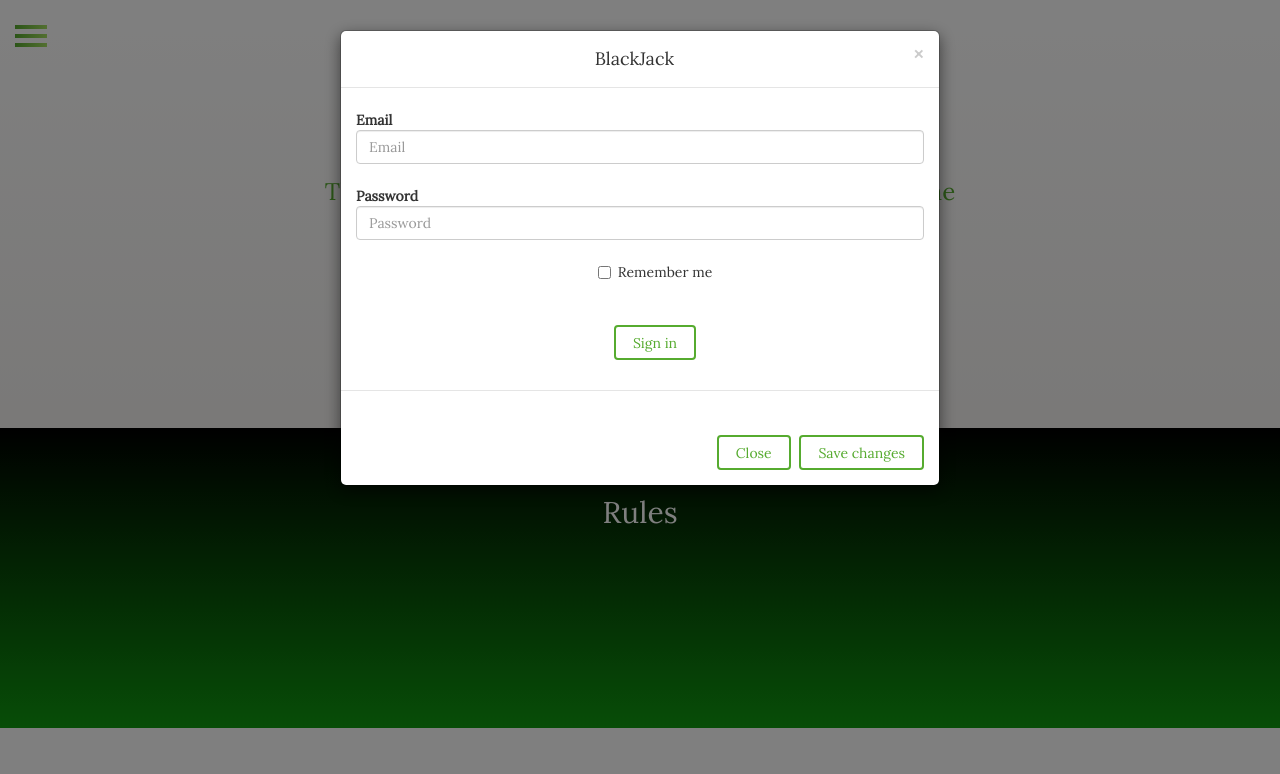
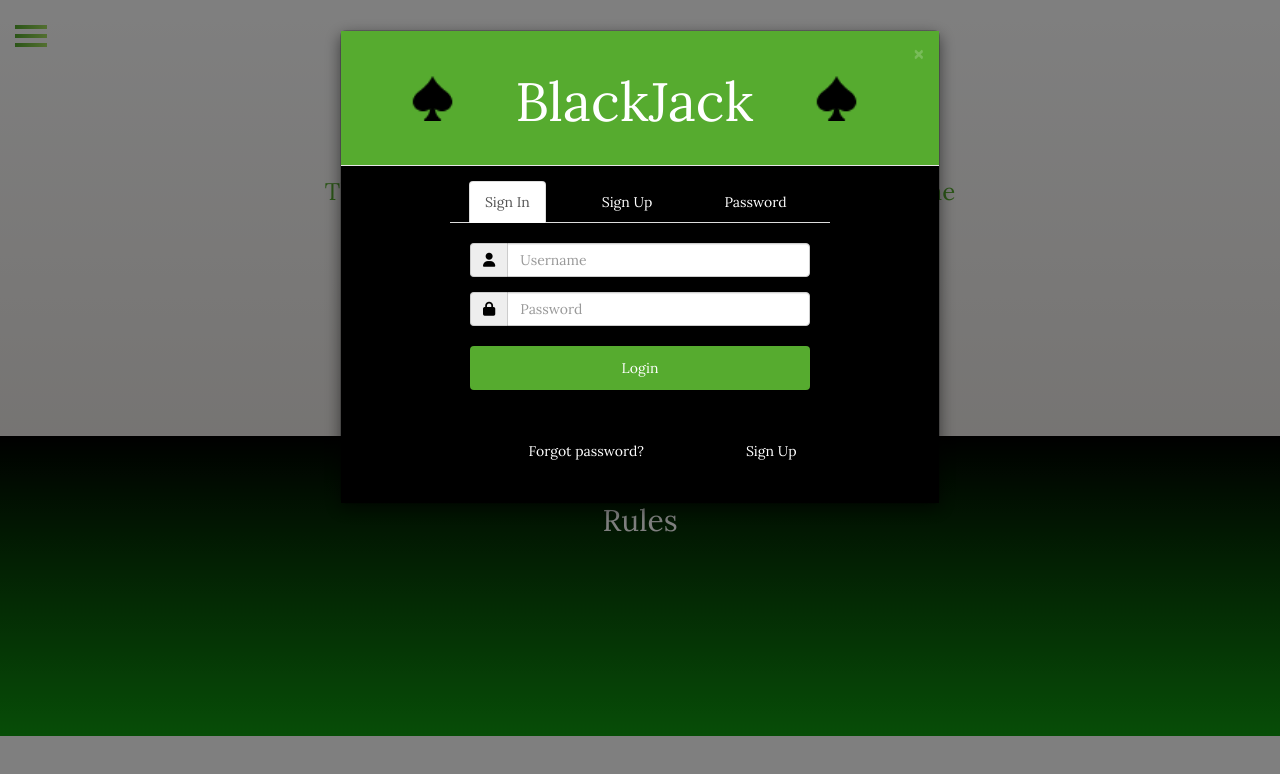
Before and after one commit to patrickloughrey/React-Blackjack, a plain HTML site: page public/index.html in a window 1280 px wide. Both pictures are taken after a click on the button "Play Now". Drawn offline with nearby package versions, Linux system fonts and the light colour scheme.

Commit message:
Styled the modal form

```diff
--- a/public/assets/css/style.css
+++ b/public/assets/css/style.css
@@ -28,6 +28,7 @@ html, body {
     background: #ece9e6; /* fallback for old browsers */
     background: -webkit-linear-gradient(to top, #ece9e6, #ffffff); /* Chrome 10-25, Safari 5.1-6 */
     background: linear-gradient(to top, #ece9e6, #ffffff); /* W3C, IE 10+/ Edge, Firefox 16+, Chrome 26+, Opera 12+, Safari 7+ */
+    overflow-y:hidden;
 }
 
 #wrapper.toggled {
@@ -337,15 +338,19 @@ h2 {
 }
 
 .btn {
-	padding-right: 3%;
-	padding-left: 3%;
-	padding-top:1%;
-	padding-bottom: 1%;
+	padding-right: 3.25%;
+	padding-left: 3.25%;
+	padding-top:1.25%;
+	padding-bottom: 1.25%;
 	margin-top: 5%;
 	background: transparent;
 	border: 2px solid #56ab2f;
 	color: #56ab2f;
 	cursor: pointer;
+}
+
+.btn-launch {
+  font-size: 18px;
 }
 
 .btn:hover {
@@ -381,22 +386,77 @@ li:hover {
   background: #000000; /* fallback for old browsers */
   background: -webkit-linear-gradient(to bottom, #000000, #0f9b0f); /* Chrome 10-25, Safari 5.1-6 */
   background: linear-gradient(to bottom, #000000, #0f9b0f); /* W3C, IE 10+/ Edge, Firefox 16+, Chrome 26+, Opera 12+, Safari 7+ */
+  height: 300px;
   margin: 0 auto;
-  height: 300px;
 }
 
 /*-------------------------------*/
 /*          Login Forms          */
 /*-------------------------------*/
 
-.modal-body .form-horizontal .col-sm-2,
-.modal-body .form-horizontal .col-sm-10 {
-    width: 100%
+.modal-body {
+  background-color:black;
 }
 
-.modal-body .form-horizontal .control-label {
-    text-align: left;
+.bt-login,.bt-login:hover, .bt-login:active, .bt-login:focus {
+    background-color: #56ab2f;
+    color: #ffffff;
+    padding-bottom: 10px;
+    padding-top: 10px;
+    transition: background-color 300ms linear 0s;
+    margin-top: 20px;
 }
-.modal-body .form-horizontal .col-sm-offset-2 {
-    margin-left: 15px;
+
+
+.login-tab {
+  margin: 0 auto;
+  max-width: 380px;
 }
+
+.login-modal-header {
+  background: #56ab2f;
+  color: #fff;
+}
+
+.login-modal-header .modal-title {
+  color: #fff;
+}
+
+.login-modal-header .close {
+  color: #fff;
+}
+
+.login-modal i {
+  color: #000;
+}
+
+.login-modal form {
+  max-width: 340px;
+}
+
+.tab-pane form {
+  margin: 0 auto;
+}
+.login-modal-footer{
+  margin-top:15%;
+  margin-bottom:8%;
+}
+
+a {
+  color: white;
+}
+
+a:hover {
+  color: #56ab2f;
+  text-decoration: none;
+}
+
+.modal-ul {
+  width:100%;
+  text-align:center;
+}
+
+#loginModalLabel {
+  text-align:center;
+  padding-top:7%;
+}
--- a/public/index.html
+++ b/public/index.html
@@ -7,6 +7,7 @@
 	<title> BlackJack </title>
 	<link href="https://fonts.googleapis.com/css?family=Lora" rel="stylesheet">
 	<link rel="stylesheet" href="https://maxcdn.bootstrapcdn.com/bootstrap/3.3.7/css/bootstrap.min.css" integrity="sha384-BVYiiSIFeK1dGmJRAkycuHAHRg32OmUcww7on3RYdg4Va+PmSTsz/K68vbdEjh4u" crossorigin="anonymous">
+	<link href="css/font-awesome.min.css" rel="stylesheet">
 	<link rel="stylesheet" href="./assets/css/style.css">
 </head>
 
@@ -61,84 +62,160 @@
 
 			<!-- Play Button & Modal -->
 			<div class="row">
-				<button type="button" class="btn btn-lg" data-toggle="modal" data-target="#myModal">
+				<button type="button" class="btn btn-launch" data-toggle="modal" data-target="#loginModal">
 						Play Now
       			</button>
+			</div>
 
-      			<!-- Modal -->
-				<div class="modal fade" id="myModal" tabindex="-1" role="dialog" aria-labelledby="myModalLabel"
-				aria-hidden="true">
+			<!-- -Login Modal -->
+		<div class="modal fade" id="loginModal" tabindex="-1" role="dialog" aria-labelledby="loginModalLabel" aria-hidden="true">
 			<div class="modal-dialog">
-        				<div class="modal-content">
-
-            			<!-- Modal Header -->
-            			<div class="modal-header">
-                			<button type="button" class="close" data-dismiss="modal">
-                       			<span aria-hidden="true">&times;</span>
-                       			<span class="sr-only">Close</span>
-                			</button>
-                			<h4 class="modal-title" id="myModalLabel"> BlackJack </h4>
+    			<div class="modal-content login-modal">
+      				<div class="modal-header login-modal-header">
+        				<button type="button" class="close" data-dismiss="modal" aria-label="Close"><span aria-hidden="true">&times;</span></button>
+        				<ul class="modal-ul">
+        					<li> <img src="./assets/img/024-spades.png" class="img-responsive"> </li>
+        					<li> <h1 class="modal-title text-center" id="loginModalLabel"> BlackJack </h1> </li>
+        					<li> <img src="./assets/img/024-spades.png" class="img-responsive"> </li>
+        				</ul>
       				</div>
 
       				<!-- Modal Body -->
       				<div class="modal-body">
+      					<div class="text-center">
+	      					<div role="tabpanel" class="login-tab">
 
-                			<form class="form-horizontal" role="form">
+					  	<!-- Sign In & Sign Up Tabs -->
+					  	<ul class="nav nav-tabs" role="tablist">
+					    	<li role="presentation" class="active"><a id="signin-taba" href="#home" aria-controls="home" role="tab" data-toggle="tab">Sign In</a></li>
+					    	<li role="presentation"><a id="signup-taba" href="#profile" aria-controls="profile" role="tab" data-toggle="tab">Sign Up</a></li>
+					    	<li role="presentation"><a id="forgetpass-taba" href="#forget_password" aria-controls="forget_password" role="tab" data-toggle="tab">Password</a></li>
+					  	</ul>
+
+					  	<!-- Tab panes -->
+					 	<div class="tab-content">
+					    	<div role="tabpanel" class="tab-pane active text-center" id="home">
+					    		&nbsp;&nbsp;
+					    		<span id="login_fail" class="response_error" style="display: none;">Loggin failed, please try again.</span>
+					    		<div class="clearfix"></div>
+					    		<form>
 									<div class="form-group">
-                    				<label  class="col-sm-2 control-label" for="inputEmail3">Email</label>
-                    				<div class="col-sm-10">
-                        				<input type="email" class="form-control"
-                        					id="inputEmail3" placeholder="Email"/>
+								    	<div class="input-group">
+								      		<div class="input-group-addon"><i class="fa fa-user"></i></div>
+								      		<input type="text" class="form-control" id="login_username" placeholder="Username">
 								    	</div>
+								    	<span class="help-block has-error" id="email-error"></span>
 								  	</div>
 								  	<div class="form-group">
-                    				<label class="col-sm-2 control-label"
-                          			for="inputPassword3" >Password</label>
-                    				<div class="col-sm-10">
-                        				<input type="password" class="form-control"
-                            			id="inputPassword3" placeholder="Password"/>
+								    	<div class="input-group">
+								      		<div class="input-group-addon"><i class="fa fa-lock"></i></div>
+								      		<input type="password" class="form-control" id="password" placeholder="Password">
 								    	</div>
+								    	<span class="help-block has-error" id="password-error"></span>
 								  	</div>
-                  				<div class="form-group">
-                    				<div class="col-sm-offset-2 col-sm-10">
-                      					<div class="checkbox">
-                        					<label>
-                            					<input type="checkbox"/> Remember me
-                        					</label>
+						  			<button type="button" id="login_btn" class="btn btn-block bt-login" data-loading-text="Signing In....">Login</button>
+						  			<div class="clearfix"></div>
+						  			<div class="login-modal-footer">
+						  				<div class="row">
+											<div class="col-xs-8 col-sm-8 col-md-8">
+												<i class="fa fa-lock"></i>
+												<a href="javascript:;" class="forgetpass-tab"> Forgot password? </a>
+
 											</div>
+
+											<div class="col-xs-4 col-sm-4 col-md-4">
+												<i class="fa fa-check"></i>
+												<a href="javascript:;" class="signup-tab"> Sign Up </a>
 											</div>
-                  				</div>
-                  				<div class="form-group">
-                    				<div class="col-sm-offset-2 col-sm-10">
-                      					<button type="submit" class="btn btn-default">Sign in</button>
 										</div>
 						  			</div>
 								</form>
 					    	</div>
 
-            			<!-- Modal Footer -->
-            			<div class="modal-footer">
-                			<button type="button" class="btn btn-default" data-dismiss="modal">
-                            		Close
-                			</button>
-                			<button type="button" class="btn btn-primary">
-                    				Save changes
-                			</button>
+					    	<div role="tabpanel" class="tab-pane" id="profile">
+					    	    &nbsp;&nbsp;
+					    	    <span id="registration_fail" class="response_error" style="display: none;">Registration failed, please try again.</span>
+					    		<div class="clearfix"></div>
+					    		<form>
+									<div class="form-group">
+								    	<div class="input-group">
+								      		<div class="input-group-addon"><i class="fa fa-user"></i></div>
+								      		<input type="text" class="form-control" id="username" placeholder="Username">
+								    	</div>
+								    	<span class="help-block has-error" data-error='0' id="username-error"></span>
+								  	</div>
+								  	<div class="form-group">
+								    	<div class="input-group">
+								      		<div class="input-group-addon"><i class="fa fa-at"></i></div>
+								      		<input type="text" class="form-control" id="remail" placeholder="Email">
+								    	</div>
+								    	<span class="help-block has-error" data-error='0' id="remail-error"></span>
+								  	</div>
+						  			<button type="button" id="register_btn" class="btn btn-block bt-login" data-loading-text="Registering....">Register</button>
+									<div class="clearfix"></div>
+									<div class="login-modal-footer">
+						  				<div class="row">
+											<div class="col-xs-8 col-sm-8 col-md-8">
+												<i class="fa fa-lock"></i>
+												<a href="javascript:;" class="forgetpass-tab"> Forgot password? </a>
+
+											</div>
+
+											<div class="col-xs-4 col-sm-4 col-md-4">
+												<i class="fa fa-check"></i>
+												<a href="javascript:;" class="signin-tab"> Sign In </a>
+											</div>
+										</div>
+						  			</div>
+								</form>
+					    	</div>
+					    	<div role="tabpanel" class="tab-pane text-center" id="forget_password">
+					    		&nbsp;&nbsp;
+					    	    <span id="reset_fail" class="response_error" style="display: none;"></span>
+						    		<div class="clearfix"></div>
+						    		<form>
+										<div class="form-group">
+									    	<div class="input-group">
+									      		<div class="input-group-addon"><i class="fa fa-user"></i></div>
+									      		<input type="text" class="form-control" id="femail" placeholder="Email">
+									    	</div>
+									    	<span class="help-block has-error" data-error='0' id="femail-error"></span>
+									  	</div>
+
+							  			<button type="button" id="reset_btn" class="btn btn-block bt-login" data-loading-text="Please wait....">Forget Password</button>
+										<div class="clearfix"></div>
+										<div class="login-modal-footer">
+							  				<div class="row">
+												<div class="col-xs-6 col-sm-6 col-md-6">
+													<i class="fa fa-lock"></i>
+													<a href="javascript:;" class="signin-tab"> Sign In </a>
+
+												</div>
+
+												<div class="col-xs-6 col-sm-6 col-md-6">
+													<i class="fa fa-check"></i>
+													<a href="javascript:;" class="signup-tab"> Sign Up </a>
+												</div>
+											</div>
+							  			</div>
+									</form>
+						    	</div>
 						  	</div>
 						</div>
 
 	      			</div>
-
-			</div>
-
-
-
-			</div>
-			<!-- End of Button & Modal -->
 	      		</div>
 
 	    	</div>
-	<!-- End of Page Content -->
+	   </div>
+ 	</div>
+ 	<!-- - Login Model Ends Here -->
+
+		</div> <!-- End of Container -->
+
+	</div>  <!-- End of Page Content -->
+
+</div> <!-- End of Wrapper -->
 
 	<!-- Rules Jumbotron -->
 	<div class="jumbotron">
@@ -148,8 +225,6 @@
 	</div>
 	<!-- End of Jumbotron -->
 
-</div>
-
 <script src="https://code.jquery.com/jquery-3.2.1.js" integrity="sha256-DZAnKJ/6XZ9si04Hgrsxu/8s717jcIzLy3oi35EouyE="
  crossorigin="anonymous"> </script>
 <script src="https://maxcdn.bootstrapcdn.com/bootstrap/3.3.7/js/bootstrap.min.js" integrity="sha384-Tc5IQib027qvyjSMfHjOMaLkfuWVxZxUPnCJA7l2mCWNIpG9mGCD8wGNIcPD7Txa" crossorigin="anonymous"></script>
```
Also changed, not shown: public/assets/js/main.js (+18 -0 lines). Lines whose indentation alone changed are shown as unchanged.
